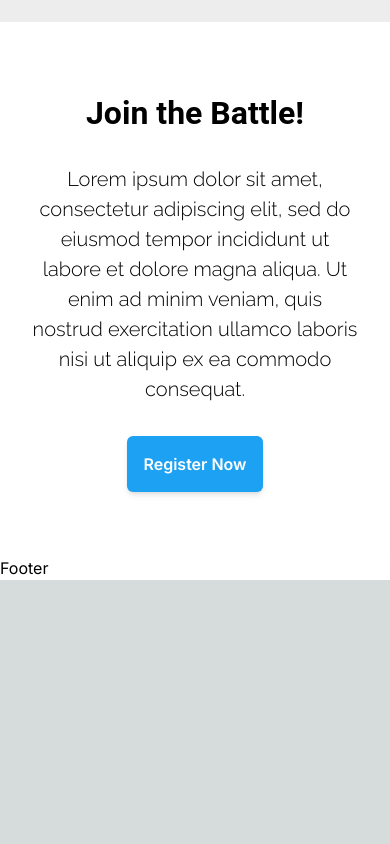
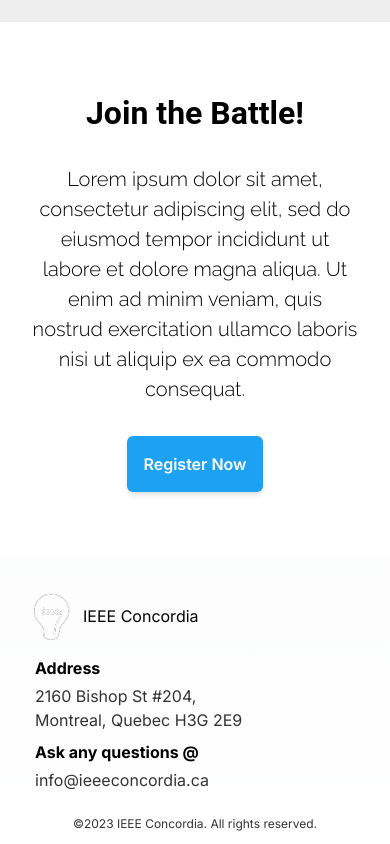
Before and after one commit to ieeeconcordia/robowars, a Next.js app: page / in a window 390 px wide. Shown: the part 4090-4934 px from the top of the page. Before the commit the page ends 4670 px from the top, so only its background shows below. Built offline with nearby package versions, Linux system fonts and the light colour scheme.

Commit message:
Completed responsive footer!

```diff
--- a/src/app/layout.tsx
+++ b/src/app/layout.tsx
@@ -3,7 +3,7 @@ import { Inter, Raleway } from "next/font/google";
 import "./globals.css";
 import LinkSea from "@/components/link-sea/link-sea";
 import Header from "@/components/header/header";
-import Footer from "@/components/footer";
+import Footer from "@/components/footer/footer";
 
 const inter = Inter({ subsets: ["latin"], variable: "--font-inter" });
 const raleway = Raleway({ subsets: ["latin-ext"], variable: "--font-raleway" });
--- a/src/components/footer.tsx
+++ /dev/null
@@ -1,11 +0,0 @@
-// basic nextjs component template for a footer
-
-import React from 'react';
-
-export default function Footer() {
-    return (
-        <div className=''>
-            Footer
-        </div>
-    )
-}
--- /dev/null
+++ b/src/components/footer/footer.css
@@ -0,0 +1,41 @@
+/* Footer */
+
+/* Mobile (the default) */
+#footer-container {
+  @apply w-full max-w-sm m-auto h-[18rem] px-4 pt-4 text-base flex flex-col justify-center items-start;
+
+  #footer-ieee-container {
+    @apply flex flex-row justify-around items-center;
+  }
+
+  #footer-info-container {
+    @apply flex flex-col justify-center items-start px-4;
+
+    .info-piece-container {
+      .info-piece-title {
+        @apply mt-2 font-bold;
+      }
+
+      .info-piece-content {
+        @apply mt-1 opacity-80;
+      }
+    }
+  }
+
+  #footer-copyright-container {
+    @apply text-xs w-full text-center mt-6 opacity-80;
+  }
+}
+
+/* Tablet */
+@media screen(md) {
+  #footer-container {
+    #footer-ieee-container {
+    @apply place-self-center !important;
+  }
+  }
+}
+
+/* Desktop */
+@media screen(lg) {
+}
--- /dev/null
+++ b/src/components/footer/footer.tsx
@@ -0,0 +1,31 @@
+// basic nextjs component template for a footer
+
+import React from 'react';
+import Image from 'next/image';
+import './footer.css';
+
+export default function Footer() {
+    return (
+        <div id="footer-container">
+            <div id="footer-ieee-container">
+                <Image src="/images/ieee-logo-white.png" width={64} height={64} alt="IEEE logo" />
+                <p>IEEE Concordia</p>
+            </div>
+
+            <div id="footer-info-container">
+                <div className='info-piece-container'>
+                    <p className='info-piece-title'>Address</p>
+                    <p className='info-piece-content'>2160 Bishop St #204, <br />Montreal, Quebec H3G 2E9</p>
+                </div>
+                <div className='info-piece-container'>
+                    <p className='info-piece-title'>Ask any questions @</p>
+                    <p className='info-piece-content'>info@ieeeconcordia.ca</p>
+                </div>
+            </div>
+
+            <div id="footer-copyright-container">
+                <p>©2023 IEEE Concordia. All rights reserved.</p>
+            </div>
+        </div>
+    )
+}
```
